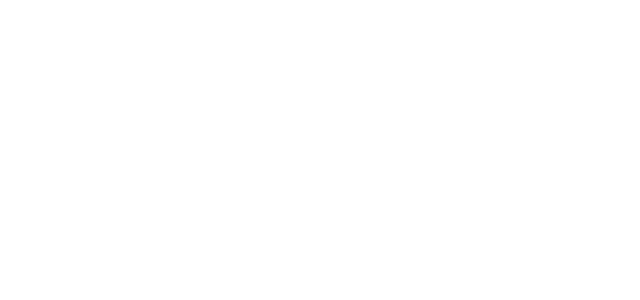
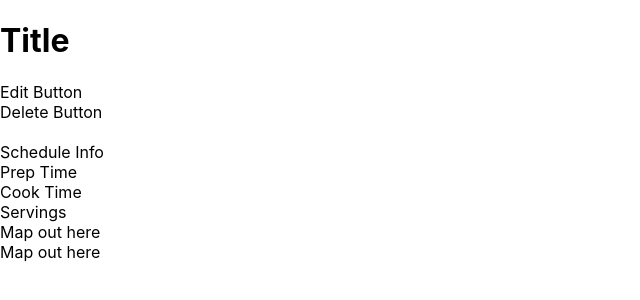
Before and after one commit to BloomTech-Labs/labspt2-cookbook, a React (Create React App) app in the folder frontend/: page /recipes/1 in a window 1280 px wide. Shown: the top 300 px of the page, without its empty margins (0-640 px from the left). Built offline with nearby package versions, Linux system fonts and the light colour scheme; a web font is replaced by a local one.

Commit message:
Added two new components... -Added a component for the recipeList -Added a component for the individual recipe pages -updated the routes in the app.js file

```diff
--- a/frontend/src/App.js
+++ b/frontend/src/App.js
@@ -1,9 +1,15 @@
 import React, { Component } from 'react';
 import { BrowserRouter as Router, Route } from "react-router-dom";
+
 import LandingPage from './components/LandingPage';
 import CreateRecipe from './components/CreateRecipe';
+import RecipeList from "./components/RecipeList";
+import IndividualRecipe from "./components/IndividualRecipe";
+import Calendar from "./components/Calendar";
+import GroceryList from "./components/GroceryList";
 import Settings from "./components/Settings";
 import Billing from "./components/Billing";
+
 
 class App extends Component {
   render() {
@@ -13,6 +19,10 @@
           <div>
             <Route exact path = '/' component = {LandingPage} />
             <Route exact path = '/create' component = {CreateRecipe} />
+            <Route exact path="/recipes" component={RecipeList}/>
+            <Route exact path ="/recipes/:id" component = {IndividualRecipe}/>
+            <Route exact path="/calendar" component={Calendar}/>
+            <Route exact path="/grocery-list" component={GroceryList}/>
             <Route exact path="/settings" component={Settings} />
             <Route exact path="/billing" component={Billing} />
 
--- /dev/null
+++ b/frontend/src/components/IndividualRecipe.js
@@ -0,0 +1,35 @@
+import React, { Component } from 'react';
+
+class IndividualRecipe extends Component{
+
+    render(){
+        return (
+            <div className="individualRecipePage">
+                <div className="individualRecipeHeader" >
+                    <h1>Title</h1>
+                    <div className="editButton">Edit Button</div>
+                    <div className="deleteButton">Delete Button</div>
+                </div>
+                <div className="recipeInfo">
+                    <div>
+                        <img />
+                        <div>Schedule Info</div>
+                    </div>
+                    <div className="infoCard">
+                        <div>Prep Time</div>
+                        <div>Cook Time</div>
+                        <div>Servings</div>
+                    </div>
+                    <div className="Ingredients">
+                        Map out here
+                    </div>
+                </div>
+                <div className="recipeInstructions">
+                    Map out here
+                </div>
+            </div>
+        )
+    }
+}
+
+export default IndividualRecipe
--- /dev/null
+++ b/frontend/src/components/RecipeList.js
@@ -0,0 +1,43 @@
+import React, { Component } from 'react';
+import { Link } from "react-router-dom";
+
+import IndividualRecipe from "./IndividualRecipe"
+
+class RecipeList extends Component{
+
+    render(){
+        return (
+            <div className="recipeListPage">
+                <div className="topBar">
+                    <div className="newRecipeLink"><Link to="/create-recipe">Add Recipe</Link></div>
+                    <input />
+                    <div className="filterSection">
+                        <div className="filterButton"> Filter </div>
+                        <div className="filterContent">
+                            <form>
+                                <input name="filter" type="radio">Breakfast</input>
+                                <input name="filter" type="radio">Lunch</input>
+                                <input name="filter" type="radio">Dinner</input>
+                                <input name="filter" type="radio">Dessert</input>
+                                <input name="filter" type="radio">Snack</input>
+                            </form>
+                        </div>
+                    </div>
+                </div>
+                <div className="recipeContent">
+                    {/* Will map out something like this...
+
+                    {this.state.recipes.map( item => (
+                    <Link to={`/recipe/${item.id}`}>
+                        <IndividualRecipe />
+                    </Link>
+                    ))}
+                    */}
+
+                </div>
+            </div>
+        )
+    }
+}
+
+export default RecipeList
```
